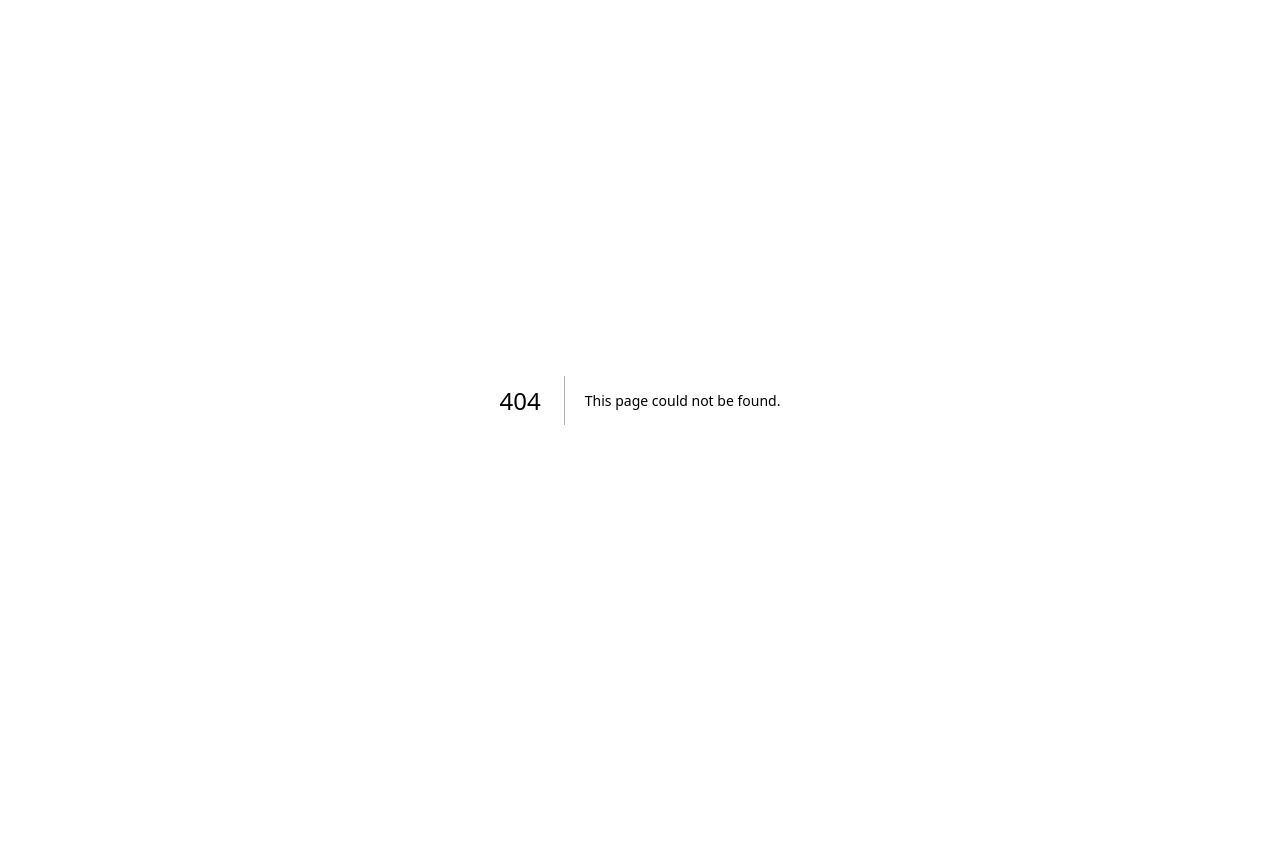
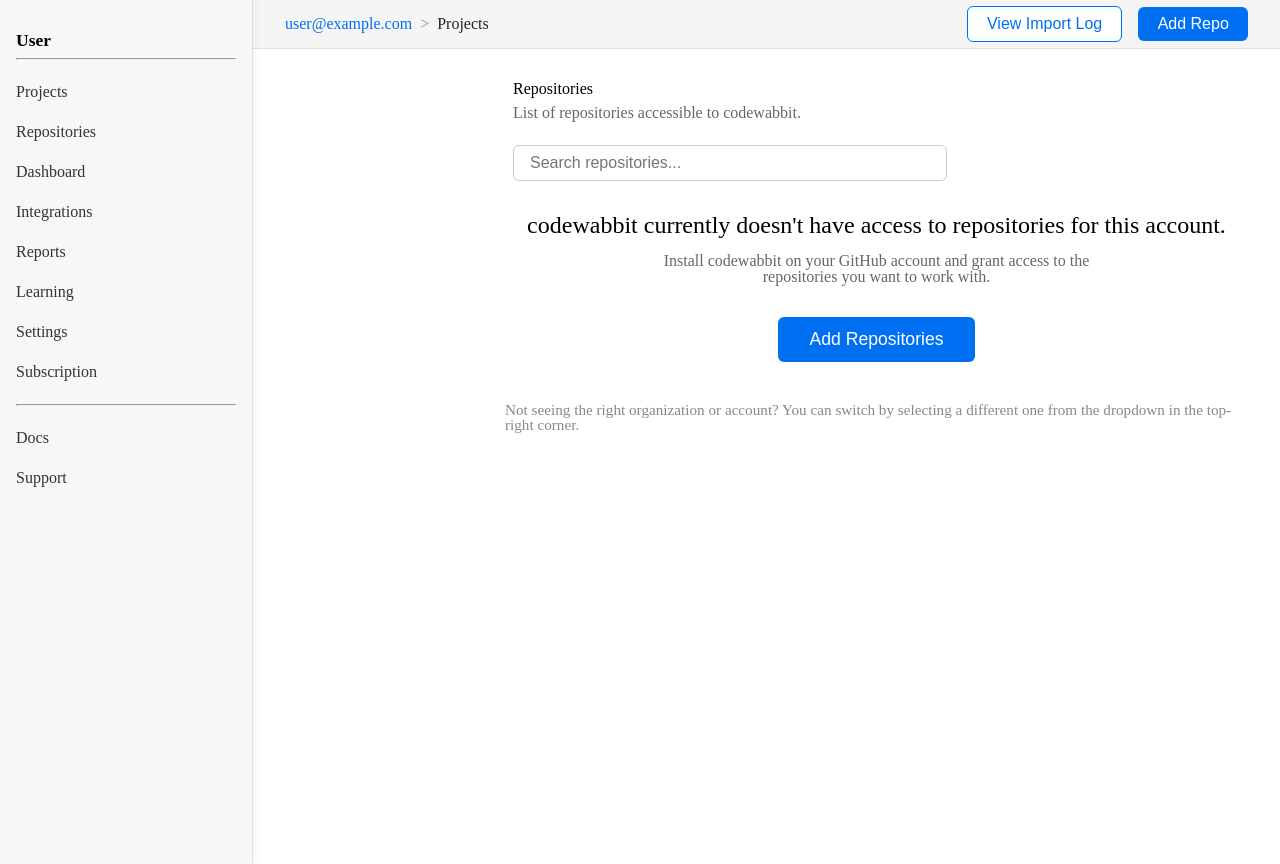
Before and after one commit to Sharky83/coderwabbit-2, a Next.js app: page /dashboard in a window 1280 px wide. Before the commit this address had no page. Before the commit the page ends 800 px from the top, so only its background shows below. Built offline with nearby package versions, Linux system fonts and the light colour scheme; no server answers.

Commit message:
feat: Implement dashboard layout with sidebar navigation and styling

```diff
--- /dev/null
+++ b/src/app/dashboard/Dashboard.module.css
@@ -0,0 +1,136 @@
+.mainGap {
+  margin-left: 0px;
+}
+.navActions {
+  margin-left: auto;
+  display: flex;
+  align-items: center;
+  gap: 1rem;
+}
+.importLogBtn {
+  background: #fff;
+  color: #0070f3;
+  border: 1px solid #0070f3;
+  border-radius: 6px;
+  padding: 0.5rem 1.2rem;
+  font-size: 1rem;
+  cursor: pointer;
+  transition: background 0.2s, color 0.2s;
+}
+.importLogBtn:hover {
+  background: #f0f8ff;
+}
+.addRepoNavBtn {
+  background: #0070f3;
+  color: #fff;
+  border: none;
+  border-radius: 6px;
+  padding: 0.5rem 1.2rem;
+  font-size: 1rem;
+  cursor: pointer;
+  transition: background 0.2s;
+}
+.addRepoNavBtn:hover {
+  background: #005bb5;
+}
+.contentWrapper {
+  flex: 1;
+  display: flex;
+  flex-direction: column;
+}
+
+.topNav {
+  display: flex;
+  align-items: center;
+  height: 48px;
+  background: #f5f5f5;
+  border-bottom: 1px solid #e0e0e0;
+  padding: 0 2rem;
+}
+
+.breadcrumbs {
+  font-size: 1rem;
+  color: #888;
+  font-weight: 500;
+  margin-left: 220px;
+}
+.container {
+  display: flex;
+  flex-direction: row;
+}
+
+.main {
+  flex: 1;
+  padding: 2rem;
+  margin-left: 220px;
+}
+
+.title {
+  margin-bottom: 0.5rem;
+  margin-left: 8px;
+}
+
+
+.description {
+  margin-bottom: 1.5rem;
+  color: #666;
+  margin-left: 8px;
+}
+.searchBar {
+  width: 100%;
+  max-width: 400px;
+  padding: 0.5rem 1rem;
+  margin-bottom: 2rem;
+  border: 1px solid #ccc;
+  border-radius: 6px;
+  font-size: 1rem;
+  margin-left: 8px;
+}
+
+.breadcrumbs {
+  font-size: 1rem;
+  color: #888;
+  font-weight: 500;
+  margin-left: 0;
+}
+
+.main {
+  flex: 1;
+  padding: 2rem;
+  min-width: 0;
+}
+
+.emptyState {
+  display: flex;
+  flex-direction: column;
+  align-items: center;
+}
+
+.emptyTitle {
+  font-size: 1.5rem;
+  margin-bottom: 1rem;
+}
+
+.emptyDesc {
+  max-width: 500px;
+  text-align: center;
+  margin-bottom: 2rem;
+  color: #666;
+}
+
+.addRepoBtn {
+  padding: 0.75rem 2rem;
+  font-size: 1.1rem;
+  background: #0070f3;
+  color: #fff;
+  border: none;
+  border-radius: 6px;
+  cursor: pointer;
+  margin-bottom: 1.5rem;
+}
+
+.switchOrg {
+  color: #888;
+  font-size: 0.95rem;
+  margin-top: 1rem;
+}
--- /dev/null
+++ b/src/app/dashboard/page.tsx
@@ -0,0 +1,89 @@
+
+"use client";
+import React, { useState } from "react";
+import RepoSelector from "../../components/RepoSelector";
+import Sidebar from "../../components/Sidebar";
+import { useSession } from "next-auth/react";
+import styles from "./Dashboard.module.css";
+
+const DashboardPage: React.FC = () => {
+  const [showRepoSelector, setShowRepoSelector] = useState(false);
+  const [selectedRepos, setSelectedRepos] = useState([]); // Simulate selected repos
+  // Handler for sidebar link click
+  const handleSidebarNav = (section: string) => {
+    if (section === "integrations") {
+      setShowRepoSelector(true);
+    } else {
+      setShowRepoSelector(false);
+    }
+  };
+
+  const { data: session } = useSession();
+  const userEmail = session?.user?.email || "user@example.com";
+  return (
+    <div className={styles.container}>
+      <Sidebar onNav={handleSidebarNav} showProjectsLink />
+      <div className={styles.contentWrapper}>
+        <nav className={styles.topNav}>
+          <div className={styles.breadcrumbs}>
+            <nav aria-label="breadcrumb">
+              <ol style={{ display: "flex", gap: "0.5rem", listStyle: "none", padding: 0, margin: 0 }}>
+                <li style={{ color: "#0070f3", fontWeight: 500 }}>{userEmail}</li>
+                <li>&gt;</li>
+                <li style={{ color: "#222", fontWeight: 500 }}>Projects</li>
+              </ol>
+            </nav>
+          </div>
+          <div className={styles.navActions}>
+            <button
+              className={styles.importLogBtn}
+              onClick={() => alert('Show import log (implement logic here)')}
+            >
+              View Import Log
+            </button>
+            <button
+              className={styles.addRepoNavBtn}
+              onClick={() => window.open("https://github.com/apps/codewabbit", "_blank")}
+            >
+              Add Repo
+            </button>
+          </div>
+        </nav>
+        <main className={styles.main}>
+          <h1 className={styles.title}>Repositories</h1>
+          <p className={styles.description}>List of repositories accessible to codewabbit.</p>
+          <input
+            type="text"
+            placeholder="Search repositories..."
+            className={styles.searchBar}
+          />
+          <div className={styles.mainGap}>
+            {selectedRepos.length === 0 ? (
+              <section className={styles.emptyState}>
+                <h2 className={styles.emptyTitle}>
+                  codewabbit currently doesn't have access to repositories for this account.
+                </h2>
+                <p className={styles.emptyDesc}>
+                  Install codewabbit on your GitHub account and grant access to the repositories you want to work with.
+                </p>
+                <button
+                  className={styles.addRepoBtn}
+                  onClick={() => window.open("https://github.com/apps/codewabbit", "_blank")}
+                >
+                  Add Repositories
+                </button>
+                <p className={styles.switchOrg}>
+                  Not seeing the right organization or account? You can switch by selecting a different one from the dropdown in the top-right corner.
+                </p>
+              </section>
+            ) : (
+              showRepoSelector && <RepoSelector />
+            )}
+          </div>
+        </main>
+      </div>
+    </div>
+  );
+};
+
+export default DashboardPage;
--- a/src/app/layout.tsx
+++ b/src/app/layout.tsx
@@ -27,7 +27,9 @@
   return (
     <html lang="en">
       <body className={`${geistSans.variable} ${geistMono.variable}`}>
-  <AuthProvider>{children}</AuthProvider>
+        <AuthProvider>
+          {children}
+        </AuthProvider>
       </body>
     </html>
   );
--- a/src/components/Navbar.tsx
+++ b/src/components/Navbar.tsx
@@ -1,5 +1,6 @@
+"use client";
 import { signIn, signOut, useSession } from "next-auth/react";
-import { useEffect } from "react";
+import React from "react";
 import styles from "./Navbar.module.css";
 // Simple GitHub SVG logo
 const GitHubLogo = () => (
@@ -15,7 +16,7 @@
   const avatarUrl = session?.user?.image;
 
   // Store accessToken in sessionStorage when it changes
-  useEffect(() => {
+  React.useEffect(() => {
     if (session?.accessToken) {
       sessionStorage.setItem("accessToken", session.accessToken);
     } else {
--- /dev/null
+++ b/src/components/Sidebar.module.css
@@ -0,0 +1,26 @@
+.sidebar {
+  position: relative;
+  height: 100vh;
+  width: 220px;
+  background: #f7f7f7;
+  border-right: 1px solid #e0e0e0;
+  box-shadow: 2px 0 8px rgba(0,0,0,0.04);
+  padding: 2rem 1rem;
+  z-index: 1;
+}
+.sidebar nav ul {
+  list-style: none;
+  padding: 0;
+}
+.sidebar nav ul li {
+  margin-bottom: 1.5rem;
+}
+.sidebar nav ul li a {
+  color: #333;
+  text-decoration: none;
+  font-weight: 500;
+  transition: color 0.2s;
+}
+.sidebar nav ul li a:hover {
+  color: #0070f3;
+}
--- /dev/null
+++ b/src/components/Sidebar.tsx
@@ -0,0 +1,47 @@
+"use client";
+
+import React from "react";
+import styles from "./Sidebar.module.css";
+import { useSession } from "next-auth/react";
+
+
+type SidebarProps = {
+  onNav?: (section: string) => void;
+  showProjectsLink?: boolean;
+};
+
+export default function Sidebar({ onNav, showProjectsLink }: SidebarProps) {
+  const { data: session } = useSession();
+  const userName = session?.user?.name || "User";
+  return (
+    <aside className={styles.sidebar}>
+      <div style={{ fontWeight: 600, fontSize: "1.1rem", marginBottom: "0.5rem" }}>{userName}</div>
+      <hr style={{ margin: "0.5rem 0 1.5rem 0" }} />
+      <nav>
+        <ul style={{ marginBottom: "1.5rem" }}>
+          {showProjectsLink && <li><a href="/projects">Projects</a></li>}
+          <li><a href="/repositories">Repositories</a></li>
+          <li><a href="/dashboard">Dashboard</a></li>
+          <li>
+            <a
+              href="#"
+              onClick={e => {
+                e.preventDefault();
+                if (onNav) onNav("integrations");
+              }}
+            >Integrations</a>
+          </li>
+          <li><a href="/reports">Reports</a></li>
+          <li><a href="/learning">Learning</a></li>
+          <li><a href="/settings">Settings</a></li>
+          <li><a href="/subscription">Subscription</a></li>
+        </ul>
+        <hr style={{ margin: "1.5rem 0" }} />
+        <ul>
+          <li><a href="/docs">Docs</a></li>
+          <li><a href="/support">Support</a></li>
+        </ul>
+      </nav>
+    </aside>
+  );
+}
```
Also changed, not shown: src/app/page.tsx (+26 -8 lines).
